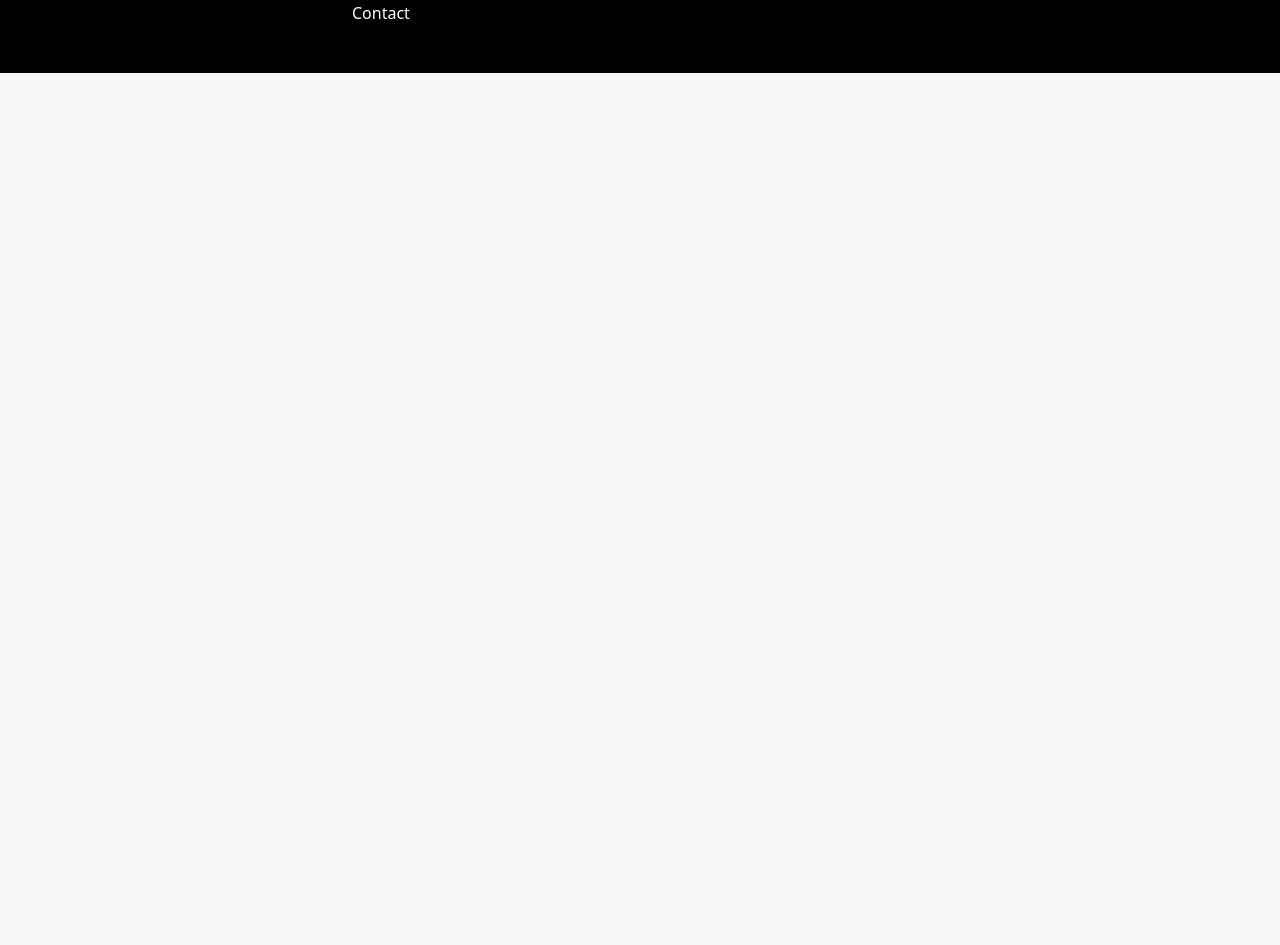
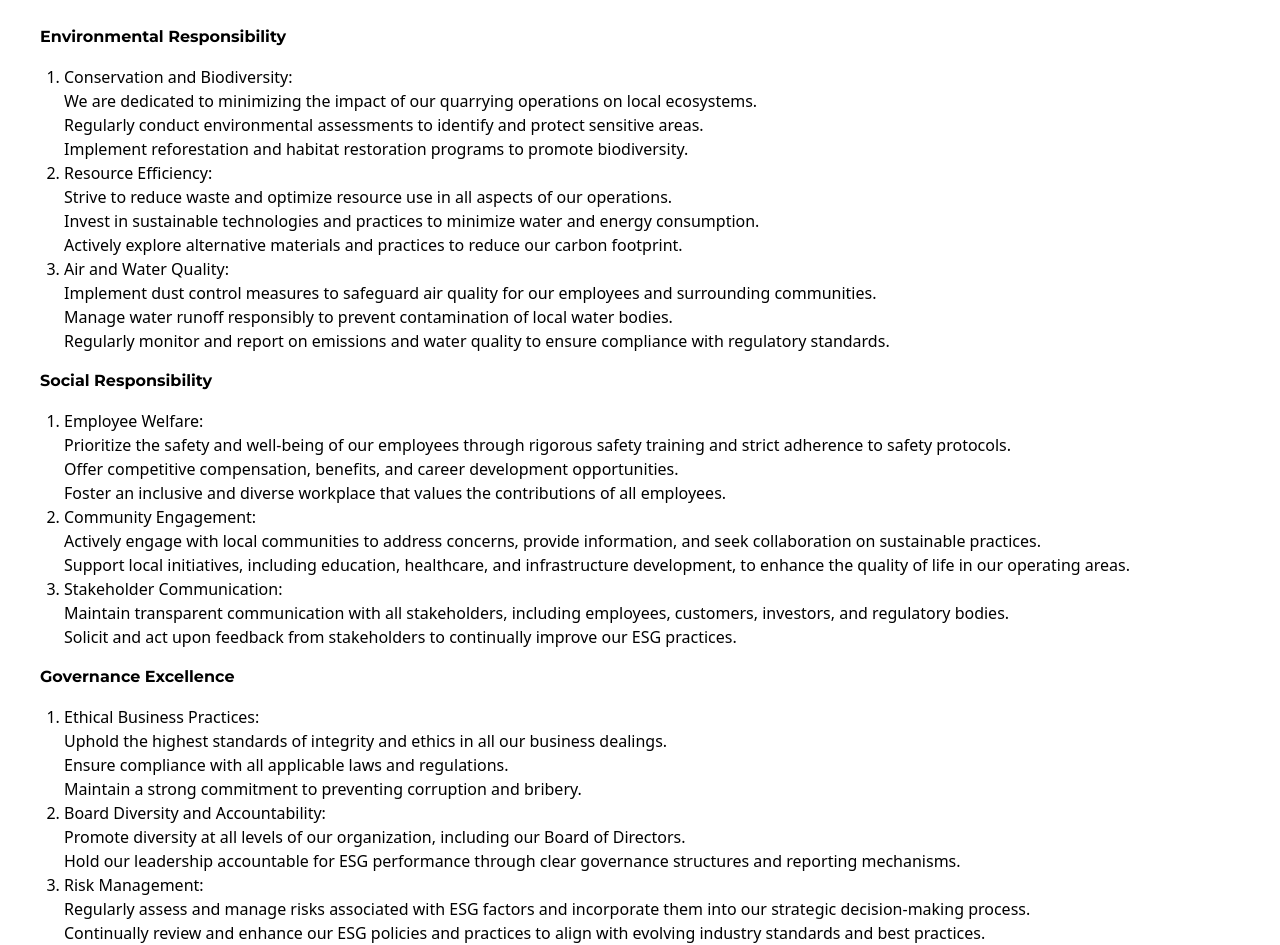
Before and after one commit to gtsorho/precisionMasters, a Vue app: page /sustainability in a window 1280 px wide. Shown: the part 187-1132 px from the top of the page. Before the commit the page ends 800 px from the top, so only its background shows below. Built offline with nearby package versions, Linux system fonts and the light colour scheme.

Commit message:
more objectives added

```diff
--- a/src/components/about.vue
+++ b/src/components/about.vue
@@ -39,11 +39,11 @@
                 </p>
             </div>
         </div>
-        <video autoplay loop muted controls class=" w-full md:w-4/6">
-            <source src="../assets/video.mp4" muted type="video/mp4">
+        <video autoplay loop muted class=" w-full md:w-4/6">
+            <source src="../assets/video.mp4"  type="video/mp4">
         </video>
     </div>
-    <router-link class="border my-9 block border-black text-black  hover:bg-yellow-500 hover:border-clack w-fit hover:text-white py-2 px-11 mx-auto block" :to="{name:'about'}">See More</router-link>
+    <router-link class="border my-9  border-black text-black  hover:bg-yellow-500 hover:border-clack w-fit hover:text-white py-2 px-11 mx-auto block" :to="{name:'about'}">See More</router-link>
 
 
 </section>
--- a/src/components/footer.vue
+++ b/src/components/footer.vue
@@ -17,7 +17,7 @@
             </div>
             <div class="p-4 md:w-1/3">
                 <h2 class="mb-4 text-lg">Contact</h2>
-                <p class="text-left"><a href="#" class="text-dark"><i class="fa d-inline mr-3 text-muted fa-phone"></i>+233 30 0395 6336 | +233 30 395 6336</a></p>
+                <p class="text-left"><a href="#" class="text-dark"><i class="fa d-inline mr-3 text-muted fa-phone"></i>+233 50 623 9693 | +233 30 395 6336</a></p>
                 <p><a href="#" class="text-dark"><i class="fa d-inline mr-3 text-muted fa-envelope-o"></i> info@precisionmastersltd.com</a></p>
                 <p class=""><a href="#" class="text-dark"><i class="fa d-inline mr-3 fa-map-marker text-muted"></i> House No. 71, Otinshie, East Legon, Accra</a></p>
             </div>
--- a/src/components/navbar.vue
+++ b/src/components/navbar.vue
@@ -11,6 +11,7 @@
           <li><router-link class="block px-4 py-1 text-white hover:bg-gray-700 rounded" :to="{name:'about'}">About Us</router-link></li>
           <li><router-link class="block px-4 py-1 text-white hover:bg-gray-700 rounded" :to="{name:'home', hash:'#services'}">Services</router-link></li>
           <li><router-link class="block px-4 py-1 text-white hover:bg-gray-700 rounded" :to="{name:'health'}">Health | Safety</router-link></li>
+          <li><router-link class="block px-4 py-1 text-white hover:bg-gray-700 rounded" :to="{name:'sustainability'}">Sustainability</router-link></li>
           <li><router-link class="block px-4 py-1 text-white hover:bg-gray-700 rounded" :to="{name:'financial'}">Reports</router-link></li>
           <li><router-link class="block px-4 py-1 text-white hover:bg-gray-700 rounded" :to="{name:'home', hash:'#contact'}">Contact</router-link></li>
           <li><router-link class="block px-4 py-1 text-white hover:bg-gray-700 rounded" :to="{name:'info'}">Gallery</router-link></li>
@@ -31,6 +32,7 @@
         <li><router-link class="block px-4 py-1 text-white hover:bg-gray-700 rounded" :to="{name:'about'}">About Us</router-link></li>
         <li><router-link class="block px-4 py-1 text-white hover:bg-gray-700 rounded" :to="{name:'home', hash:'#services'}">Services</router-link></li>
         <li><router-link class="block px-4 py-1 text-white hover:bg-gray-700 rounded" :to="{name:'health'}">Health | Safety</router-link></li>
+        <li><router-link class="block px-4 py-1 text-white hover:bg-gray-700 rounded" :to="{name:'sustainability'}">Sustainability</router-link></li>
         <li><router-link class="block px-4 py-1 text-white hover:bg-gray-700 rounded" :to="{name:'financial'}">Reports</router-link></li>
         <li><router-link class="block px-4 py-1 text-white hover:bg-gray-700 rounded" :to="{name:'home', hash:'#contact'}">Contact</router-link></li>
         <li><router-link class="block px-4 py-1 text-white hover:bg-gray-700 rounded" :to="{name:'info'}">Gallery</router-link></li>
--- a/src/router/index.js
+++ b/src/router/index.js
@@ -4,6 +4,7 @@ import Careers from '../views/careers.vue'
 import Info from '../views/info.vue'
 import Health from '../views/health.vue'
 import Financial from '../views/financial.vue'
+import Sustainability from '../views/sustainability.vue'
 
 
 const router = createRouter({
@@ -30,6 +31,11 @@ const router = createRouter({
       component: Info
     },
     {
+      path: '/sustainability',
+      name: 'sustainability',
+      component: Sustainability
+    },
+    {
       path: '/health',
       name: 'health',
       component: Health
--- /dev/null
+++ b/src/views/sustainability.vue
@@ -0,0 +1,172 @@
+<template>
+  <section class="container mx-auto  p-4 px-10 bg-white text-justify">
+    <div class="container mx-auto">
+        <h2 class="text-xl px-2 my-4 font-medium bg-black text-white  py-2">
+            <span class="bg-yellow-600 ml-5 p-3">ENVIRONMENTAL, SOCIAL, AND GOVERNANCE (ESG) STATEMENT</span>
+        </h2>
+      <p class="text-md mt-4 mb-6">
+        Our Commitment to Sustainable Operations At PRECISION MASTERS, we
+        recognize that our activities have a profound impact on the environment,
+        society, and governance. As a responsible quarry company, we are
+        committed to conducting our operations in a manner that prioritizes
+        environmental conservation, social responsibility, and strong corporate
+        governance. Our ESG framework outlines our core values, objectives, and
+        the actions we take to drive sustainable progress.
+      </p>
+
+      <h1 class="text-md font-bold mb-4">Environmental Responsibility</h1>
+      <ol class="list-decimal ml-6 mb-4">
+        <li>
+          Conservation and Biodiversity:
+          <ul>
+            <li>
+              We are dedicated to minimizing the impact of our quarrying
+              operations on local ecosystems.
+            </li>
+            <li>
+              Regularly conduct environmental assessments to identify and
+              protect sensitive areas.
+            </li>
+            <li>
+              Implement reforestation and habitat restoration programs to
+              promote biodiversity.
+            </li>
+          </ul>
+        </li>
+        <li>
+          Resource Efficiency:
+          <ul>
+            <li>
+              Strive to reduce waste and optimize resource use in all aspects of
+              our operations.
+            </li>
+            <li>
+              Invest in sustainable technologies and practices to minimize water
+              and energy consumption.
+            </li>
+            <li>
+              Actively explore alternative materials and practices to reduce our
+              carbon footprint.
+            </li>
+          </ul>
+        </li>
+        <li>
+          Air and Water Quality:
+          <ul>
+            <li>
+              Implement dust control measures to safeguard air quality for our
+              employees and surrounding communities.
+            </li>
+            <li>
+              Manage water runoff responsibly to prevent contamination of local
+              water bodies.
+            </li>
+            <li>
+              Regularly monitor and report on emissions and water quality to
+              ensure compliance with regulatory standards.
+            </li>
+          </ul>
+        </li>
+      </ol>
+
+      <h1 class="text-md font-bold mb-4">Social Responsibility</h1>
+      <ol class="list-decimal ml-6 mb-4">
+        <li>
+          Employee Welfare:
+          <ul>
+            <li>
+              Prioritize the safety and well-being of our employees through
+              rigorous safety training and strict adherence to safety protocols.
+            </li>
+            <li>
+              Offer competitive compensation, benefits, and career development
+              opportunities.
+            </li>
+            <li>
+              Foster an inclusive and diverse workplace that values the
+              contributions of all employees.
+            </li>
+          </ul>
+        </li>
+        <li>
+          Community Engagement:
+          <ul>
+            <li>
+              Actively engage with local communities to address concerns,
+              provide information, and seek collaboration on sustainable
+              practices.
+            </li>
+            <li>
+              Support local initiatives, including education, healthcare, and
+              infrastructure development, to enhance the quality of life in our
+              operating areas.
+            </li>
+          </ul>
+        </li>
+        <li>
+          Stakeholder Communication:
+          <ul>
+            <li>
+              Maintain transparent communication with all stakeholders,
+              including employees, customers, investors, and regulatory bodies.
+            </li>
+            <li>
+              Solicit and act upon feedback from stakeholders to continually
+              improve our ESG practices.
+            </li>
+          </ul>
+        </li>
+      </ol>
+
+      <h1 class="text-md font-bold mb-4">Governance Excellence</h1>
+      <ol class="list-decimal ml-6 mb-4">
+        <li>
+          Ethical Business Practices:
+          <ul>
+            <li>
+              Uphold the highest standards of integrity and ethics in all our
+              business dealings.
+            </li>
+            <li>Ensure compliance with all applicable laws and regulations.</li>
+            <li>
+              Maintain a strong commitment to preventing corruption and bribery.
+            </li>
+          </ul>
+        </li>
+        <li>
+          Board Diversity and Accountability:
+          <ul>
+            <li>
+              Promote diversity at all levels of our organization, including our
+              Board of Directors.
+            </li>
+            <li>
+              Hold our leadership accountable for ESG performance through clear
+              governance structures and reporting mechanisms.
+            </li>
+          </ul>
+        </li>
+        <li>
+          Risk Management:
+          <ul>
+            <li>
+              Regularly assess and manage risks associated with ESG factors and
+              incorporate them into our strategic decision-making process.
+            </li>
+            <li>
+              Continually review and enhance our ESG policies and practices to
+              align with evolving industry standards and best practices.
+            </li>
+          </ul>
+        </li>
+      </ol>
+    </div>
+  </section>
+</template>
+<script>
+export default {
+  components: {},
+};
+</script>
+<style>
+</style>
```
Also changed, not shown: src/components/team.vue (+7 -7 lines). Lines whose indentation alone changed are shown as unchanged.
